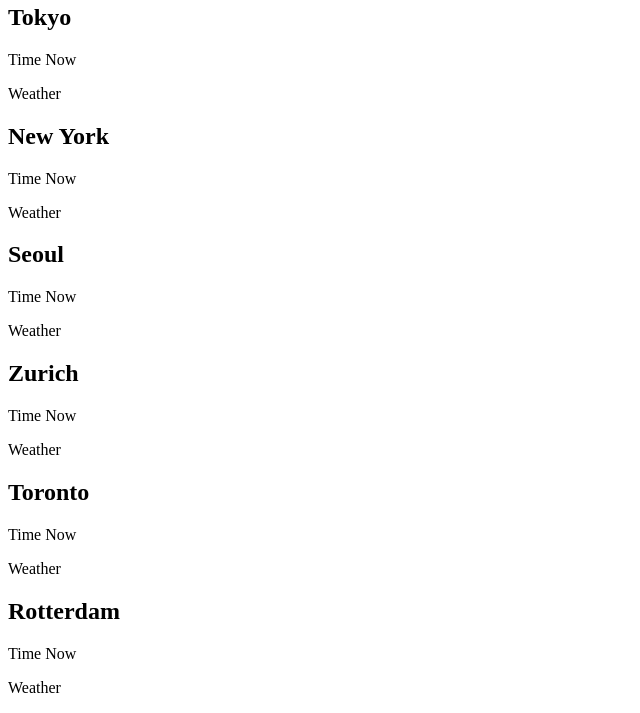
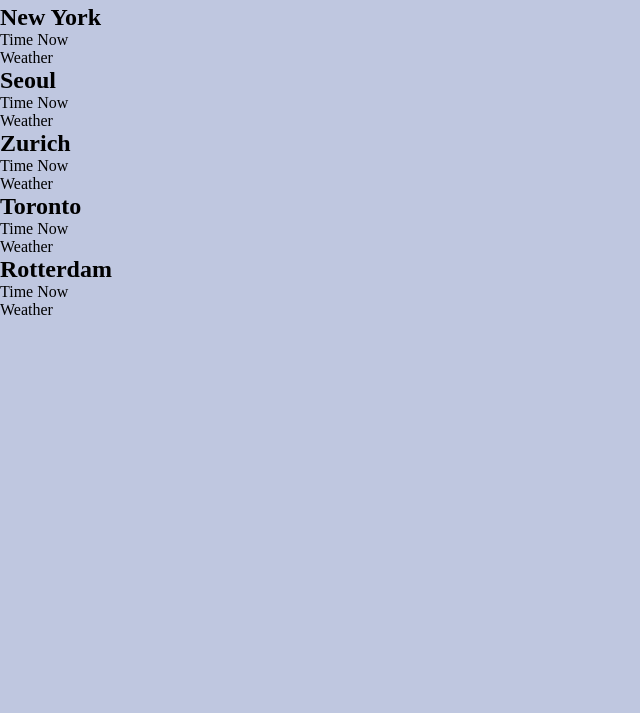
Before and after one commit to loonarium/wanderlust, a plain HTML site: page index.html in a window 1280 px wide. Shown: the part 114-827 px from the top of the page, without its empty margins (0-640 px from the left). After the commit the page ends 800 px from the top, so only its background shows below. Drawn offline with Linux system fonts and the light colour scheme.

Commit message:
Split the groups with divs and added a CSS page

```diff
--- a/index.html
+++ b/index.html
@@ -2,6 +2,7 @@
 <html lang="en">
 <head>
     <meta charset="UTF-8">
+    <link rel="stylesheet" href="style.css">
     <title>Wanderlust</title>
 </head>
 <body>
@@ -10,41 +11,53 @@
         <span>Wanderlust</span> is a strong desire to wander or travel and explore the world.
     </p>
 
+    <div class="container">
         <article>
             <h2>Tokyo</h2>
             <p>Time Now</p>
             <p>Weather</p>
         </article>
+    </div>
 
+    <div class="container">
         <article>
             <h2>New York</h2>
             <p>Time Now</p>
             <p>Weather</p>
         </article>
+    </div>
 
+    <div class="container">
         <article>
             <h2>Seoul</h2>
             <p>Time Now</p>
             <p>Weather</p>
         </article>
+    </div>
 
+    <div class="container">
         <article>
             <h2>Zurich</h2>
             <p>Time Now</p>
             <p>Weather</p>
         </article>
+    </div>
 
+    <div class="container">
         <article>
             <h2>Toronto</h2>
             <p>Time Now</p>
             <p>Weather</p>
         </article>
+    </div>
 
+    <div class="container">
         <article>
             <h2>Rotterdam</h2>
             <p>Time Now</p>
             <p>Weather</p>
         </article>
+    </div>
 
 </body>
 </html>
--- a/style.css
+++ b/style.css
@@ -1,3 +1,5 @@
-body {
-    color: rgb(83, 81, 81)
+* {
+    margin: 0;
+    padding: 0;
+    background-color: #bfc7e0;
 }
```
Lines whose indentation alone changed are shown as unchanged.
